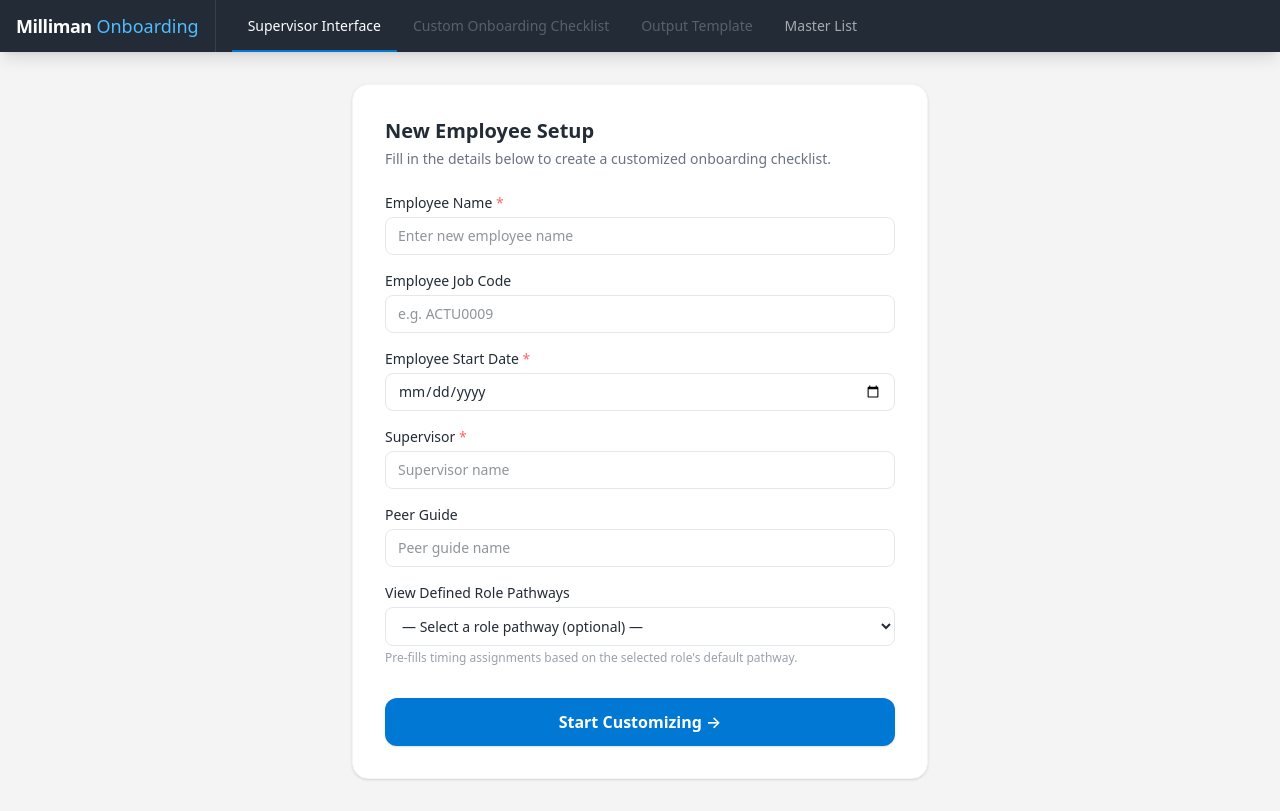
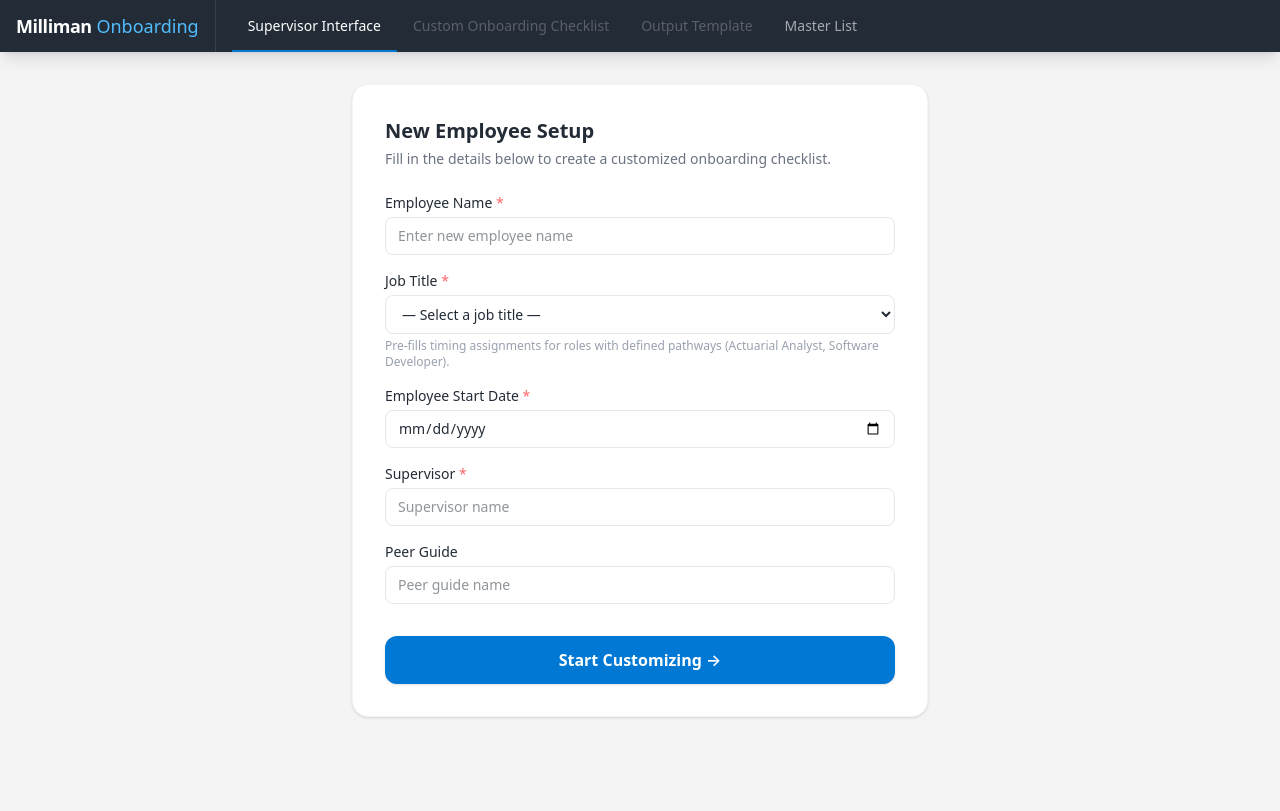
Before and after one commit to dylan-bakr/onboarding-checklist-tool, a React (Vite) app: page / in a window 1280 px wide. Built offline with nearby package versions, Linux system fonts and the light colour scheme.

Commit message:
dereference job codes
because we are proliferating job title usage

```diff
--- a/src/components/CustomOnboardingChecklist.tsx
+++ b/src/components/CustomOnboardingChecklist.tsx
@@ -104,7 +104,7 @@ export default function CustomOnboardingChecklist() {
           {employeeInfo.name && (
             <p className="text-sm text-gray-500">
               {employeeInfo.name}
-              {employeeInfo.selectedPathway ? ` · ${employeeInfo.selectedPathway}` : ''}
+              {employeeInfo.title ? ` · ${employeeInfo.title}` : ''}
             </p>
           )}
         </div>
--- a/src/components/MasterListView.tsx
+++ b/src/components/MasterListView.tsx
@@ -116,7 +116,6 @@ export default function MasterListView() {
                 <thead>
                   <tr className="bg-[#222b36] text-white">
                     <th className="px-3 py-2 text-left">Date</th>
-                    <th className="px-3 py-2 text-left">Job Code</th>
                     <th className="px-3 py-2 text-left">Task #</th>
                     <th className="px-3 py-2 text-left">Timing</th>
                   </tr>
@@ -131,7 +130,6 @@ export default function MasterListView() {
                         className={`border-t border-gray-50 ${i % 2 === 0 ? 'bg-white' : 'bg-[#f4f4f4]'}`}
                       >
                         <td className="px-3 py-1.5 text-gray-600">{entry.date}</td>
-                        <td className="px-3 py-1.5 text-gray-600">{entry.jobCode || '—'}</td>
                         <td className="px-3 py-1.5 text-gray-500">{entry.taskNum}</td>
                         <td className="px-3 py-1.5">
                           <span
--- a/src/components/OutputTemplateView.tsx
+++ b/src/components/OutputTemplateView.tsx
@@ -1,6 +1,6 @@
 import { useMemo } from 'react'
 import { useAppStore } from '../store/appStore'
-import { LEVEL_OPTIONS, ROLES, TIMING_OPTIONS } from '../data/masterList'
+import { LEVEL_OPTIONS, TIMING_OPTIONS } from '../data/masterList'
 import { generatePDF } from '../utils/pdfExport'
 
 const TIMING_ORDER = ['Day 1', 'Week 1', '30 Days', '60 Days', 'Exclude']
@@ -90,8 +90,7 @@ export default function OutputTemplateView() {
           </button>
           <button
             onClick={handleExport}
-            disabled={isExporting || !employeeInfo.title}
-            title={!employeeInfo.title ? 'Select a job title before exporting' : undefined}
+            disabled={isExporting}
             className="px-4 py-2 text-sm bg-[#0078d4] hover:bg-[#006cbd] disabled:opacity-60 disabled:cursor-not-allowed text-white font-semibold rounded-lg transition-colors shadow-sm flex items-center gap-2"
           >
             {isExporting ? (
@@ -118,12 +117,30 @@ export default function OutputTemplateView() {
             <span className="text-gray-700">{employeeInfo.name || '—'}</span>
           </div>
           <div>
+            <span className="font-semibold text-[#222b36]">Employee Start Date: </span>
+            <span className="text-gray-700">{formatDate(employeeInfo.startDate)}</span>
+          </div>
+          <div>
+            <span className="font-semibold text-[#222b36]">Title: </span>
+            <span className="text-gray-700">{employeeInfo.title || '—'}</span>
+          </div>
+          <div className="flex items-center gap-2">
+            <span className="font-semibold text-[#222b36]">Level: </span>
+            <select
+              value={employeeInfo.level}
+              onChange={(e) => setEmployeeInfo({ level: e.target.value })}
+              className="px-2 py-0.5 rounded-lg border border-gray-200 text-sm focus:outline-none focus:ring-2 focus:ring-[#0078d4] bg-white"
+            >
+              {LEVEL_OPTIONS.map((l) => (
+                <option key={l} value={l}>
+                  {l}
+                </option>
+              ))}
+            </select>
+          </div>
+          <div>
             <span className="font-semibold text-[#222b36]">Supervisor: </span>
             <span className="text-gray-700">{employeeInfo.supervisor || '—'}</span>
-          </div>
-          <div>
-            <span className="font-semibold text-[#222b36]">Employee Start Date: </span>
-            <span className="text-gray-700">{formatDate(employeeInfo.startDate)}</span>
           </div>
           <div>
             <span className="font-semibold text-[#222b36]">Peer Guide: </span>
@@ -133,41 +150,8 @@ export default function OutputTemplateView() {
 
         <hr className="border-gray-100 mb-5" />
 
-        {/* Title & Level */}
-        <div className="flex flex-wrap gap-6 mb-6 text-sm items-end">
-          <div>
-            <p className="text-xs font-medium text-gray-500 mb-1 uppercase tracking-wide">Title</p>
-            <select
-              value={employeeInfo.title}
-              onChange={(e) => setEmployeeInfo({ title: e.target.value })}
-              className="px-2 py-1 rounded-lg border border-gray-200 text-sm focus:outline-none focus:ring-2 focus:ring-[#0078d4] bg-white"
-            >
-              <option value="">— Select a role —</option>
-              {ROLES.map((r) => (
-                <option key={r} value={r}>
-                  {r}
-                </option>
-              ))}
-            </select>
-          </div>
-          <div>
-            <p className="text-xs font-medium text-gray-500 mb-1 uppercase tracking-wide">Level</p>
-            <select
-              value={employeeInfo.level}
-              onChange={(e) => setEmployeeInfo({ level: e.target.value })}
-              className="px-2 py-1 rounded-lg border border-gray-200 text-sm focus:outline-none focus:ring-2 focus:ring-[#0078d4] bg-white"
-            >
-              {LEVEL_OPTIONS.map((l) => (
-                <option key={l} value={l}>
-                  {l}
-                </option>
-              ))}
-            </select>
-          </div>
-          <div className="text-xs text-gray-400 self-center">
-            {includedRows.length} tasks included
-          </div>
-        </div>
+        {/* task count */}
+        <p className="text-xs text-gray-400 mb-4">{includedRows.length} tasks included</p>
 
         {/* Timing legend */}
         <div className="flex flex-wrap gap-2 mb-4">
--- a/src/components/SupervisorInterface.tsx
+++ b/src/components/SupervisorInterface.tsx
@@ -1,19 +1,15 @@
 import { useState } from 'react'
 import { useAppStore } from '../store/appStore'
-import { ROLE_PATHWAYS } from '../data/masterList'
+import { ROLES } from '../data/masterList'
 
 export default function SupervisorInterface() {
-  const { employeeInfo, setEmployeeInfo, setActiveTab, initializeAssignments, tasks } =
-    useAppStore()
+  const { employeeInfo, setEmployeeInfo, setActiveTab, initializeAssignments } = useAppStore()
   const [errors, setErrors] = useState<Record<string, string>>({})
 
-  // Dynamic pathway options based on roles that have job codes mapped
-  const pathwayOptions = Object.entries(ROLE_PATHWAYS)
-
-  // Also gather unique job codes from tasks that have role-specific columns
   const validate = () => {
     const newErrors: Record<string, string> = {}
     if (!employeeInfo.name.trim()) newErrors.name = 'Employee name is required'
+    if (!employeeInfo.title) newErrors.title = 'Job title is required'
     if (!employeeInfo.startDate) newErrors.startDate = 'Start date is required'
     if (!employeeInfo.supervisor.trim()) newErrors.supervisor = 'Supervisor is required'
     setErrors(newErrors)
@@ -30,9 +26,6 @@ export default function SupervisorInterface() {
     'w-full px-3 py-2 rounded-lg border border-gray-200 bg-white focus:outline-none focus:ring-2 focus:ring-[#0078d4] focus:border-transparent transition-shadow text-sm'
   const labelClass = 'block text-sm font-medium text-[#222b36] mb-1'
   const errorClass = 'text-xs text-red-500 mt-1'
-
-  // count unique job codes in custom tasks
-  void tasks
 
   return (
     <div className="animate-fade-in max-w-xl mx-auto">
@@ -58,14 +51,26 @@ export default function SupervisorInterface() {
           </div>
 
           <div>
-            <label className={labelClass}>Employee Job Code</label>
-            <input
-              type="text"
-              className={inputClass}
-              placeholder="e.g. ACTU0009"
-              value={employeeInfo.jobCode}
-              onChange={(e) => setEmployeeInfo({ jobCode: e.target.value })}
-            />
+            <label className={labelClass}>
+              Job Title <span className="text-red-400">*</span>
+            </label>
+            <select
+              className={`${inputClass} ${errors.title ? 'border-red-400' : ''}`}
+              value={employeeInfo.title}
+              onChange={(e) => setEmployeeInfo({ title: e.target.value })}
+            >
+              <option value="">— Select a job title —</option>
+              {ROLES.map((r) => (
+                <option key={r} value={r}>
+                  {r}
+                </option>
+              ))}
+            </select>
+            {errors.title && <p className={errorClass}>{errors.title}</p>}
+            <p className="text-xs text-gray-400 mt-1">
+              Pre-fills timing assignments for roles with defined pathways (Actuarial Analyst,
+              Software Developer).
+            </p>
           </div>
 
           <div>
@@ -105,25 +110,6 @@ export default function SupervisorInterface() {
               onChange={(e) => setEmployeeInfo({ peerGuide: e.target.value })}
             />
           </div>
-
-          <div>
-            <label className={labelClass}>View Defined Role Pathways</label>
-            <select
-              className={inputClass}
-              value={employeeInfo.selectedPathway}
-              onChange={(e) => setEmployeeInfo({ selectedPathway: e.target.value })}
-            >
-              <option value="">— Select a role pathway (optional) —</option>
-              {pathwayOptions.map(([code, name]) => (
-                <option key={code} value={code}>
-                  {code} — {name}
-                </option>
-              ))}
-            </select>
-            <p className="text-xs text-gray-400 mt-1">
-              Pre-fills timing assignments based on the selected role's default pathway.
-            </p>
-          </div>
         </div>
 
         <div className="mt-8">
--- a/src/data/masterList.ts
+++ b/src/data/masterList.ts
@@ -16,9 +16,9 @@ export interface MasterTask {
 
 export const TIMING_OPTIONS = ['Day 1', 'Week 1', '30 Days', '60 Days', 'Exclude']
 
-export const ROLE_PATHWAYS: Record<string, string> = {
-  ACTU0009: 'Actuarial Analyst',
-  SOFT0009: 'Software Developer',
+export const PATHWAY_TITLES: Record<string, 'actuarialAnalyst' | 'softwareDeveloper'> = {
+  'Actuarial Analyst': 'actuarialAnalyst',
+  'Software Developer': 'softwareDeveloper',
 }
 
 export const ROLES = [
--- a/src/store/appStore.ts
+++ b/src/store/appStore.ts
@@ -1,16 +1,14 @@
 import { create } from 'zustand'
-import { MASTER_TASKS, ROLE_PATHWAYS } from '../data/masterList'
-import type { MasterTask, TimingKey } from '../data/masterList'
+import { MASTER_TASKS, PATHWAY_TITLES } from '../data/masterList'
+import type { MasterTask } from '../data/masterList'
 
 export type Tab = 'supervisor' | 'checklist' | 'output' | 'master'
 
 export interface EmployeeInfo {
   name: string
-  jobCode: string
   startDate: string
   supervisor: string
   peerGuide: string
-  selectedPathway: string // job code like ACTU0009
   title: string
   level: string
 }
@@ -23,7 +21,6 @@ export interface TaskAssignment {
 
 export interface FeedbackEntry {
   date: string
-  jobCode: string
   taskNum: number
   timing: string
 }
@@ -46,12 +43,10 @@ interface AppState {
   setIsExporting: (v: boolean) => void
 }
 
-function getDefaultTimingForPathway(task: MasterTask, pathwayJobCode: string): string {
-  const roleColumn = ROLE_PATHWAYS[pathwayJobCode]
-  if (!roleColumn) return task.defaultTiming
-  if (roleColumn === 'Actuarial Analyst') return task.actuarialAnalyst
-  if (roleColumn === 'Software Developer') return task.softwareDeveloper
-  return task.defaultTiming
+function getDefaultTimingForPathway(task: MasterTask, jobTitle: string): string {
+  const timingKey = PATHWAY_TITLES[jobTitle]
+  if (!timingKey) return task.defaultTiming
+  return task[timingKey]
 }
 
 const FEEDBACK_STORAGE_KEY = 'onboarding-feedback-db'
@@ -73,11 +68,9 @@ export const useAppStore = create<AppState>()((set, get) => ({
   activeTab: 'supervisor',
   employeeInfo: {
     name: '',
-    jobCode: '',
     startDate: '',
     supervisor: '',
     peerGuide: '',
-    selectedPathway: '',
     title: '',
     level: '1i',
   },
@@ -93,7 +86,7 @@ export const useAppStore = create<AppState>()((set, get) => ({
   initializeAssignments: () => {
     const { employeeInfo, tasks } = get()
     const assignments: TaskAssignment[] = tasks.map((task) => {
-      const timing = getDefaultTimingForPathway(task, employeeInfo.selectedPathway)
+      const timing = getDefaultTimingForPathway(task, employeeInfo.title)
       return {
         taskNum: task.taskNum,
         customTiming: timing,
@@ -131,13 +124,12 @@ export const useAppStore = create<AppState>()((set, get) => ({
     }),
 
   exportAndRecord: () => {
-    const { employeeInfo, assignments } = get()
+    const { assignments } = get()
     const today = new Date().toISOString().split('T')[0]
     const newEntries: FeedbackEntry[] = assignments
       .filter((a) => a.included)
       .map((a) => ({
         date: today,
-        jobCode: employeeInfo.jobCode,
         taskNum: a.taskNum,
         timing: a.customTiming,
       }))
@@ -148,10 +140,3 @@ export const useAppStore = create<AppState>()((set, get) => ({
 
   setIsExporting: (v) => set({ isExporting: v }),
 }))
-
-export function getTimingColumnKey(pathwayJobCode: string): TimingKey {
-  const roleColumn = ROLE_PATHWAYS[pathwayJobCode]
-  if (roleColumn === 'Actuarial Analyst') return 'actuarialAnalyst'
-  if (roleColumn === 'Software Developer') return 'softwareDeveloper'
-  return 'defaultTiming'
-}
```
